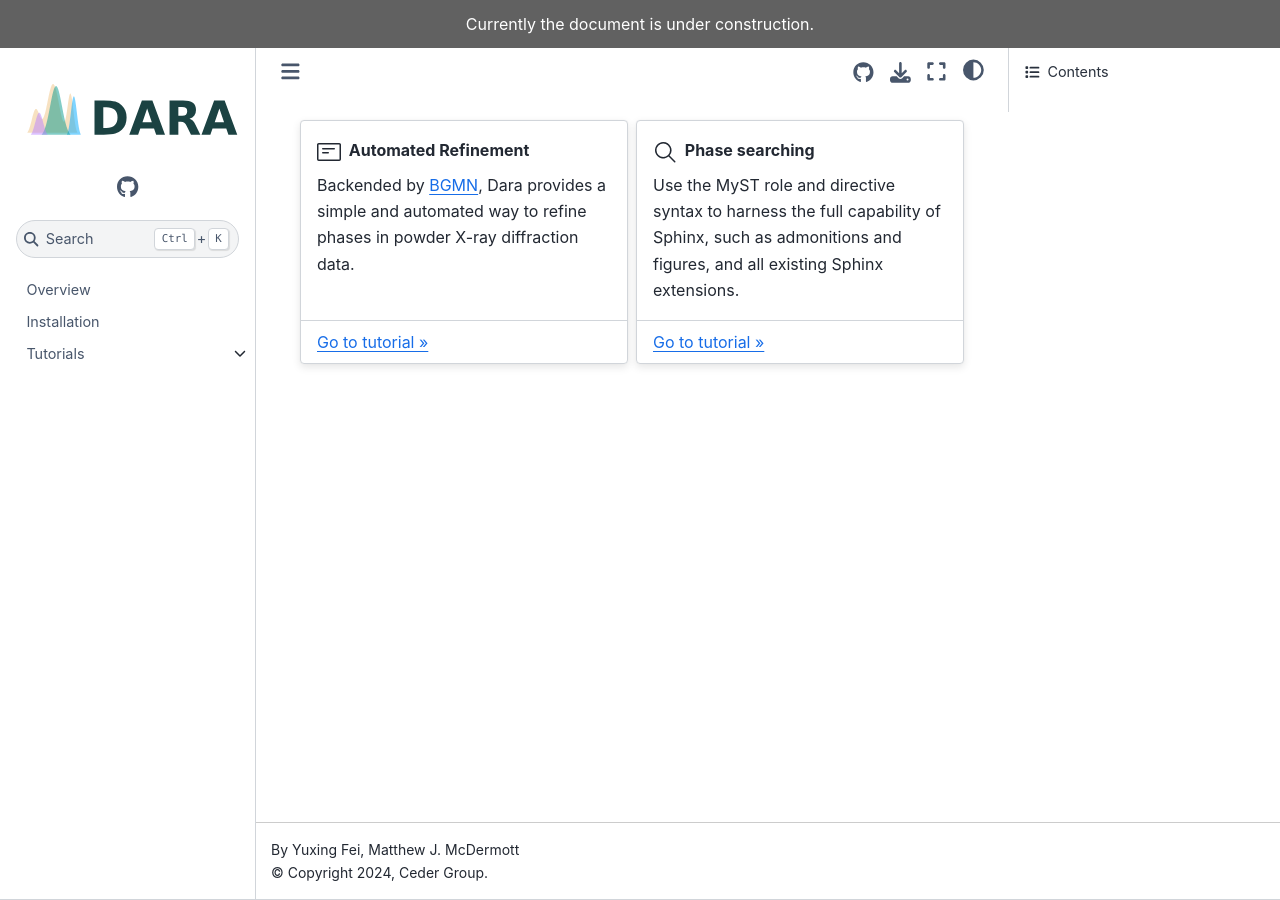
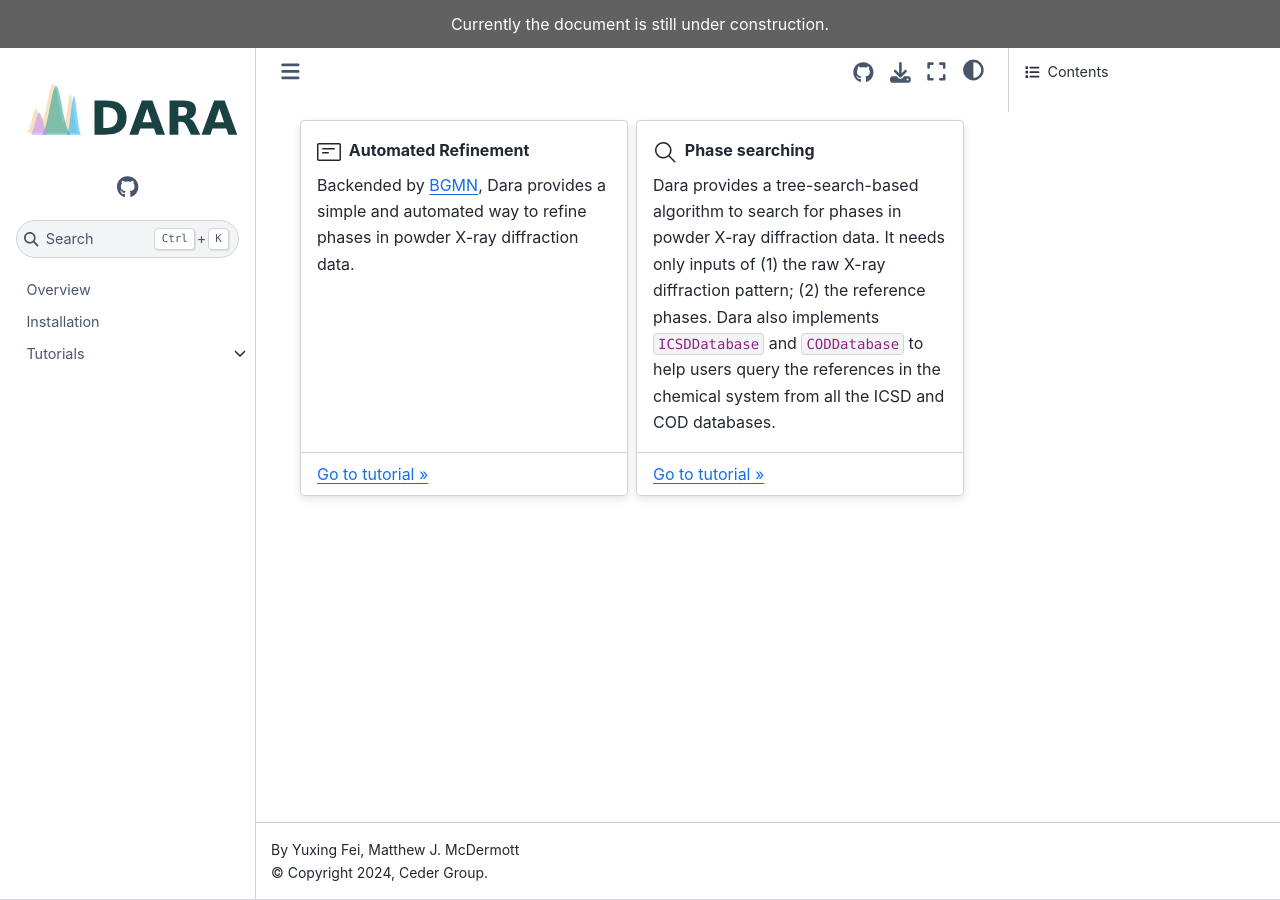
Before and after one commit to jrneilson/dara, a Sphinx documentation site: the page built from docs/tutorial_grid.md, in a window 1280 px wide. Built offline with Sphinx 7.4.7 and the Sphinx Book theme 1.1.4, drawn with Linux system fonts in a browser that asks for light colours; pages that are not in the unit, such as notebooks, are missing from menus; comment, search, counter and statistics services are not loaded.

Commit message:
add phase search tutorial

```diff
--- a/docs/conf.py
+++ b/docs/conf.py
@@ -90,7 +90,7 @@ html_theme_options = {
             "icon": "fa-brands fa-github",
         },
     ],
-    "announcement": "Currently the document is under construction.",
+    "announcement": "Currently the document is still under construction.",
 }
 
 html_favicon = (Path(__file__).parent / "_static" / "logo.svg").as_posix()
@@ -116,6 +116,8 @@ StandaloneHTMLBuilder.supported_image_types = [
 # autodoc pydantic settings
 autodoc_pydantic_model_show_json = True
 autodoc_pydantic_model_show_config_summary = False
+
+nb_execution_timeout = 240
 
 
 def run_apidoc(_):
--- a/docs/tutorial_grid.md
+++ b/docs/tutorial_grid.md
@@ -11,10 +11,12 @@ Backended by [BGMN](http://www.bgmn.de), Dara provides a simple and automated wa
 
 :::{grid-item-card} {octicon}`search;1.5em;sd-mr-1` Phase searching
 
-Use the MyST role and directive syntax to harness the full capability of Sphinx, such as admonitions and figures, and all existing Sphinx extensions.
+Dara provides a tree-search-based algorithm to search for phases in powder X-ray diffraction data. It needs only inputs of
+(1) the raw X-ray diffraction pattern; (2) the reference phases. Dara also implements `ICSDDatabase` and `CODDatabase` to
+help users query the references in the chemical system from all the ICSD and COD databases.
 
 +++
-[Go to tutorial »](roles-directives)
+[Go to tutorial »](notebooks/phase_search)
 :::
 
 ::::
```
Also changed, not shown: docs/tutorials.md (+1 -0 lines), 4 other files.
